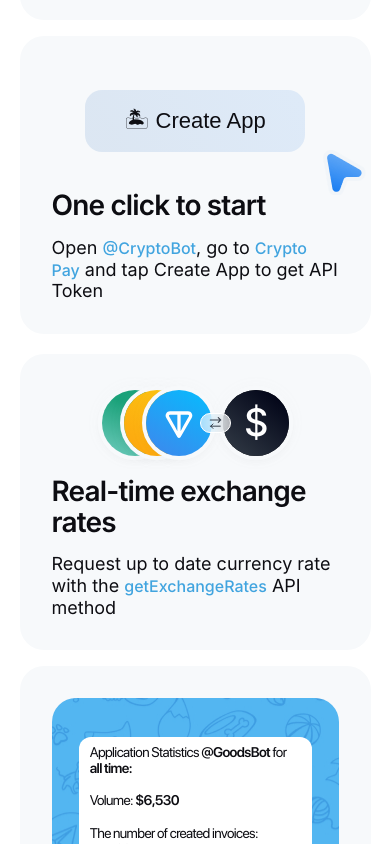
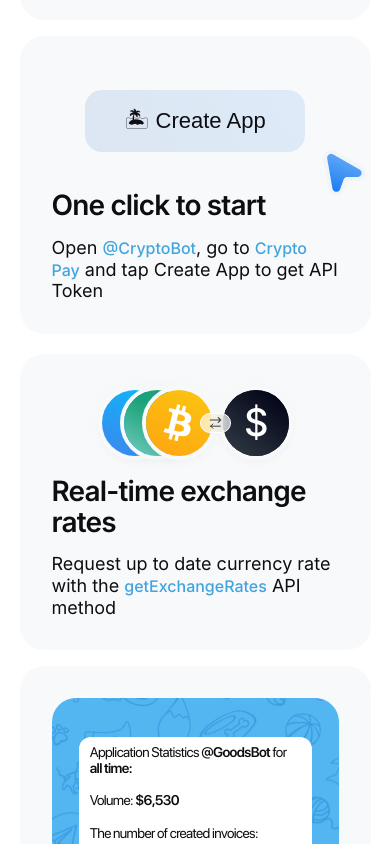
Before and after one commit to Vadim-1507/CryptoBot, a website built with webpack: page src/index.html in a window 390 px wide. Both pictures are taken after a click on the element 195 px from the left and 4190 px from the top of the page. Shown: the part 3768-4612 px from the top of the page. Built offline with nearby package versions, Linux system fonts and the light colour scheme; files whose address does not match are found by name.

Commit message:
CB-011 add animation for change currency

```diff
--- a/src/assets/scripts/feature.js
+++ b/src/assets/scripts/feature.js
@@ -15,3 +15,40 @@
     element.addEventListener('mouseenter', setAnimation);
     element.addEventListener('touchstart', setAnimation);
 }
+
+export function onChangeCurrency(element) {
+    let started = false;
+    const $container = document.getElementById('currencies_wrap');
+    element.addEventListener('click', async () => {
+        if (started) return;
+        started = true;
+        const $currencies = element.querySelectorAll('.feature_real-time__currency');
+        const $activeCurr = element.querySelector('.feature_real-time__currency.active');
+        let $next;
+        let $svg;
+        $currencies.forEach((curr) => {
+            if (curr.classList.contains('active')) {
+                curr.classList.add('last_currency');
+            };
+            curr.classList.add('shift_currency');
+            if (curr.getAttribute('id') === $activeCurr.getAttribute('data-next')) {
+                $next = curr;
+                $svg = curr.getElementsByTagName('svg')[0];
+                $svg.classList.add('next_currency');
+            }
+        });
+        // 0.7s
+        setTimeout(() => {
+            $currencies.forEach((curr) => {
+                curr.classList.remove('last_currency');
+                curr.classList.remove('shift_currency');
+            });
+            $svg.classList.remove('next_currency');
+            $next.classList.add('active');
+            $activeCurr.remove();
+            $activeCurr.classList.remove('active');
+            $container.prepend($activeCurr);
+            started = false;
+        }, 690);
+    });
+}
--- a/src/assets/styles/feature.css
+++ b/src/assets/styles/feature.css
@@ -161,6 +161,8 @@
 
 .feature_real-time__currency {
     width: 26rem;
+    --transform: translateX(-69%);
+    --shift: translateX(9rem);
 }
 
 .feature_real-time__currency:not(.active) {
@@ -276,6 +278,8 @@
 
     .feature_real-time__static, .feature_real-time__currency {
         width: 16.5rem;
+        --transform: translateX(-67%);
+        --shift: translateX(5.5rem);
     }
 
     .feature_real-time__currency:not(.active) {
--- a/src/assets/styles/feature_animation.css
+++ b/src/assets/styles/feature_animation.css
@@ -39,3 +39,51 @@
         transform: scale(1.09);
     }
 }
+.shift_currency, .next_currency, .last_currency {
+    animation-duration: .7s;
+}
+
+.shift_currency {
+    z-index: 1;
+    animation-name: shift_currency;
+}
+
+.next_currency {
+    animation-name: next_currency;
+}
+
+.last_currency {
+    z-index: 0;
+    animation-name: last_currency;
+}
+
+.last_currency svg {
+   opacity: 0;
+}
+
+@keyframes shift_currency {
+    from {
+        transform: none;
+    }
+    to {
+        transform: var(--shift);
+    }
+}
+
+@keyframes next_currency {
+    from {
+        opacity: 0;
+    }
+    to {
+        opacity: 1;
+    }
+}
+
+@keyframes last_currency {
+    from {
+        transform: translateX(0);
+    }
+    to {
+        transform: var(--transform);
+    }
+}
--- a/src/index.html
+++ b/src/index.html
@@ -344,9 +344,9 @@
                         </div>
                         <div class="feature">
                             <div class="feature_real-time">
-                                <div class="feature_real-time__animation flex_center">
-                                    <div class="feature_real-time__crypto flex_center">
-                                        <div class="feature_real-time__currency">
+                                <div id="currencies_block" class="feature_real-time__animation flex_center">
+                                    <div id="currencies_wrap" class="feature_real-time__crypto flex_center">
+                                        <div id="usdt_currency" data-next="ton_currency" class="feature_real-time__currency">
                                             <div class="feature_real-time__static">
                                                 <div class="feature_real-time__wrap">
                                                     <div class="feature_real-time__logo full_size flex_center usdt">
@@ -358,7 +358,7 @@
                                                 </div>
                                             </div>
                                         </div>
-                                        <div class="feature_real-time__currency">
+                                        <div id="btc_currency" data-next="usdt_currency" class="feature_real-time__currency">
                                             <div class="feature_real-time__static">
                                                 <div class="feature_real-time__wrap">
                                                     <div class="feature_real-time__logo full_size flex_center btc">
@@ -369,7 +369,7 @@
                                                 </div>
                                             </div>
                                         </div>
-                                        <div class="feature_real-time__currency active">
+                                        <div id="ton_currency" data-next="btc_currency" class="feature_real-time__currency active">
                                             <div class="feature_real-time__static">
                                                 <div class="feature_real-time__wrap">
                                                     <div class="feature_real-time__logo full_size flex_center ton">
--- a/src/index.js
+++ b/src/index.js
@@ -34,7 +34,7 @@
 
 import setThemeToggle from './assets/scripts/theme_toggle';
 import setTgDataChangerListener from './assets/scripts/tg_data_changer';
-import { setCreateAnimation } from './assets/scripts/feature';
+import { setCreateAnimation, onChangeCurrency } from './assets/scripts/feature';
 
 const $theme_toggle = document.getElementById('theme_toggle');
 
@@ -42,14 +42,18 @@
     setThemeToggle($theme_toggle);
 }
 
+// feature block animation
 const $tg_chat = document.getElementById('telegram_chat');
-
 if ($tg_chat) {
     setTgDataChangerListener($tg_chat);
 }
 
 const $createAppBlock = document.getElementById('create_app');
-
 if ($createAppBlock) {
     setCreateAnimation($createAppBlock);
 }
+
+const $currenciesBlock = document.getElementById('currencies_block');
+if ($currenciesBlock) {
+    onChangeCurrency($currenciesBlock);
+}
```
